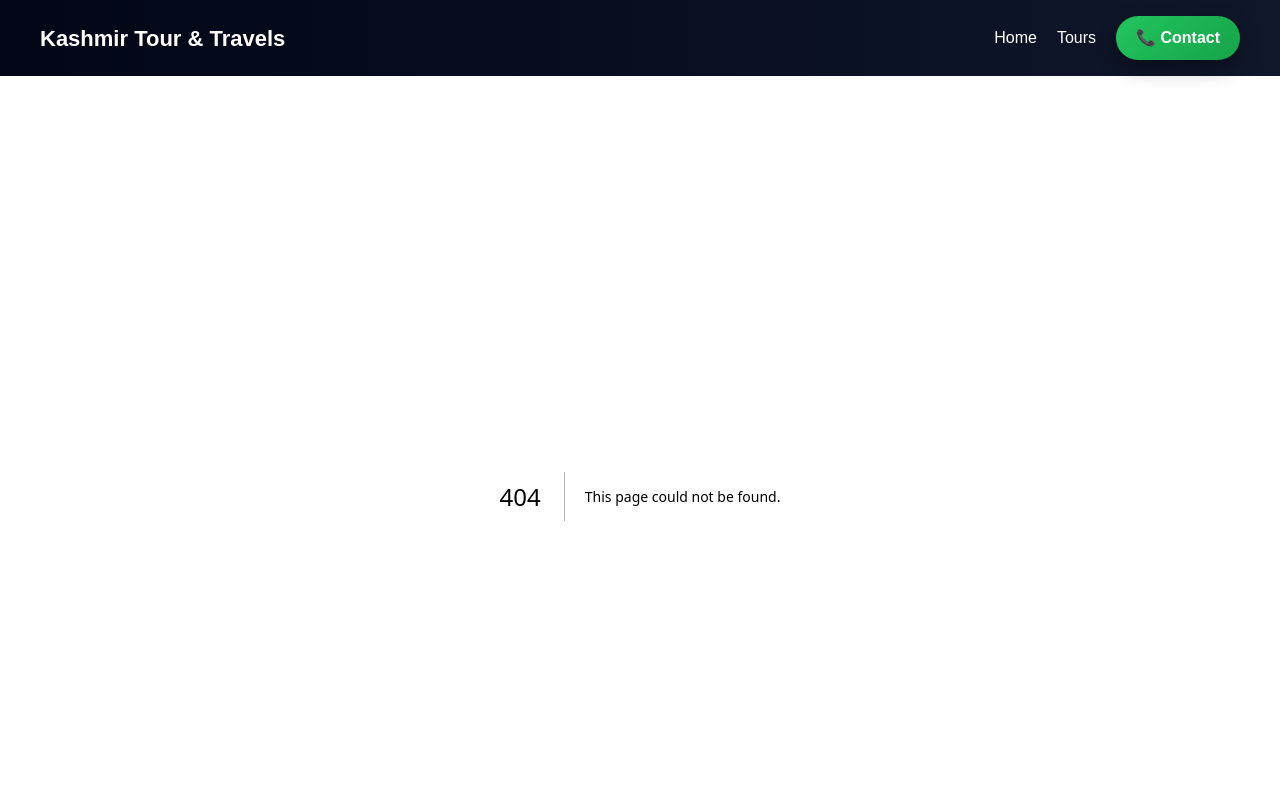
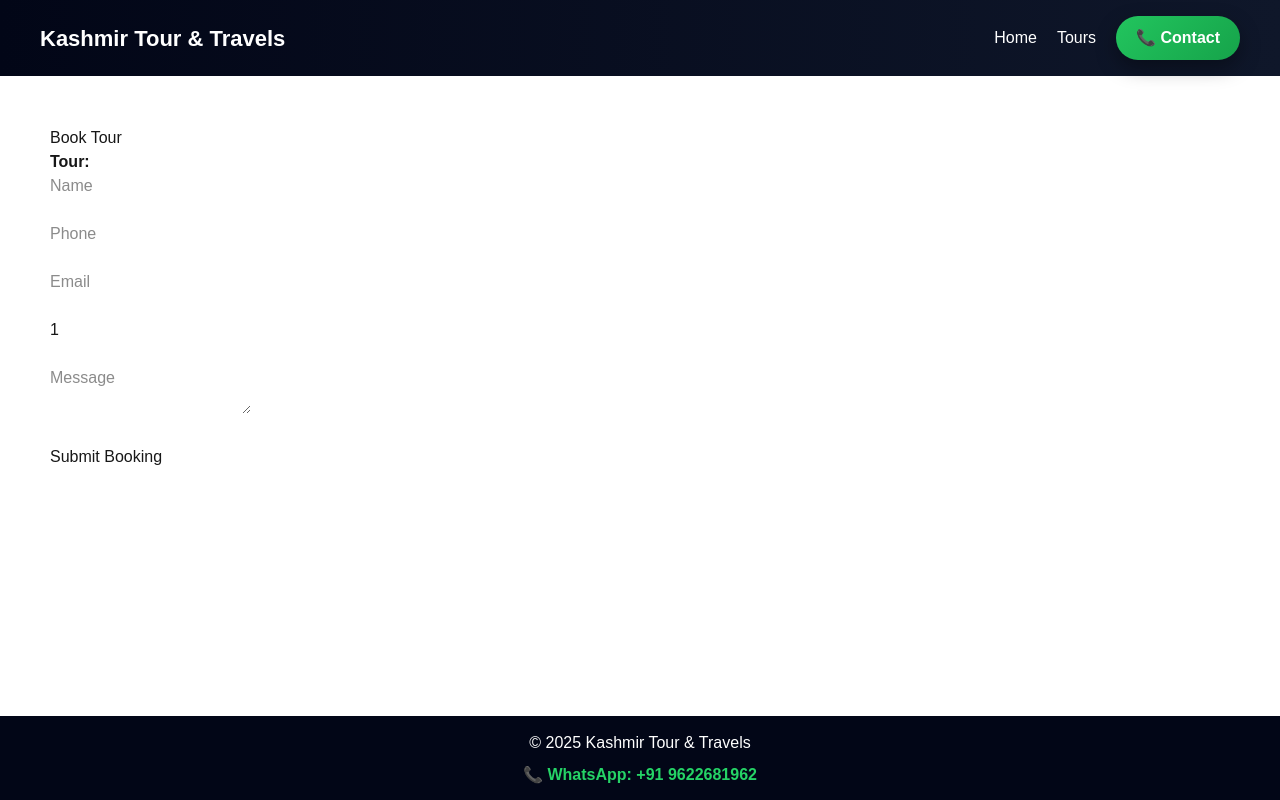
Before and after one commit to khandaymansoor/kashmir-tour-frontend, a Next.js app: page /bookings in a window 1280 px wide. Before the commit this address had no page. Shown: the top 800 px of the page. Built offline with nearby package versions, Linux system fonts and the light colour scheme.

Commit message:
Fix prerender error admin bookings

```diff
--- /dev/null
+++ b/app/bookings/page.tsx
@@ -0,0 +1,100 @@
+"use client";
+export const dynamic = "force-dynamic";
+import { useSearchParams } from "next/navigation";
+import { useState } from "react";
+
+export default function BookingPage() {
+  const searchParams = useSearchParams();
+  const tour = searchParams.get("tour") || "";
+
+  const [name, setName] = useState("");
+  const [phone, setPhone] = useState("");
+  const [email, setEmail] = useState("");
+  const [persons, setPersons] = useState(1);
+  const [message, setMessage] = useState("");
+  const [status, setStatus] = useState("");
+
+  async function handleSubmit(e: React.FormEvent) {
+    e.preventDefault();
+    setStatus("Submitting...");
+
+    try {
+      const res = await fetch(
+        "https://kashmir-tour-backend.onrender.com/bookings",
+        {
+          method: "POST",
+          headers: { "Content-Type": "application/json" },
+          body: JSON.stringify({
+            name,
+            phone,
+            email,
+            tour_name: tour,
+            persons,
+            message,
+          }),
+        }
+      );
+
+      const data = await res.json();
+
+      if (data.success) {
+        setStatus("✅ Booking successful!");
+        setName("");
+        setPhone("");
+        setEmail("");
+        setPersons(1);
+        setMessage("");
+      } else {
+        setStatus("❌ Booking failed");
+      }
+    } catch (err) {
+      setStatus("❌ Server error");
+    }
+  }
+
+  return (
+    <div style={{ padding: 30, maxWidth: 500 }}>
+      <h1>Book Tour</h1>
+      <p><strong>Tour:</strong> {tour}</p>
+
+      <form onSubmit={handleSubmit}>
+        <input
+          placeholder="Name"
+          value={name}
+          onChange={(e) => setName(e.target.value)}
+          required
+        /><br /><br />
+
+        <input
+          placeholder="Phone"
+          value={phone}
+          onChange={(e) => setPhone(e.target.value)}
+          required
+        /><br /><br />
+
+        <input
+          placeholder="Email"
+          value={email}
+          onChange={(e) => setEmail(e.target.value)}
+        /><br /><br />
+
+        <input
+          type="number"
+          min={1}
+          value={persons}
+          onChange={(e) => setPersons(Number(e.target.value))}
+        /><br /><br />
+
+        <textarea
+          placeholder="Message"
+          value={message}
+          onChange={(e) => setMessage(e.target.value)}
+        /><br /><br />
+
+        <button type="submit">Submit Booking</button>
+      </form>
+
+      <p>{status}</p>
+    </div>
+  );
+}
```
